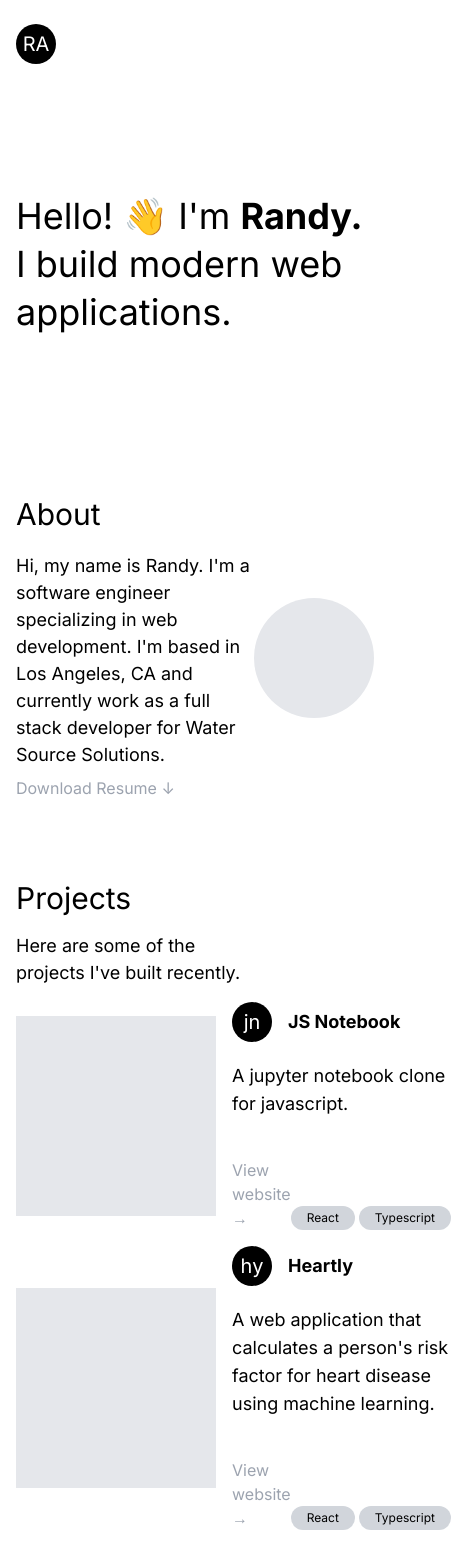
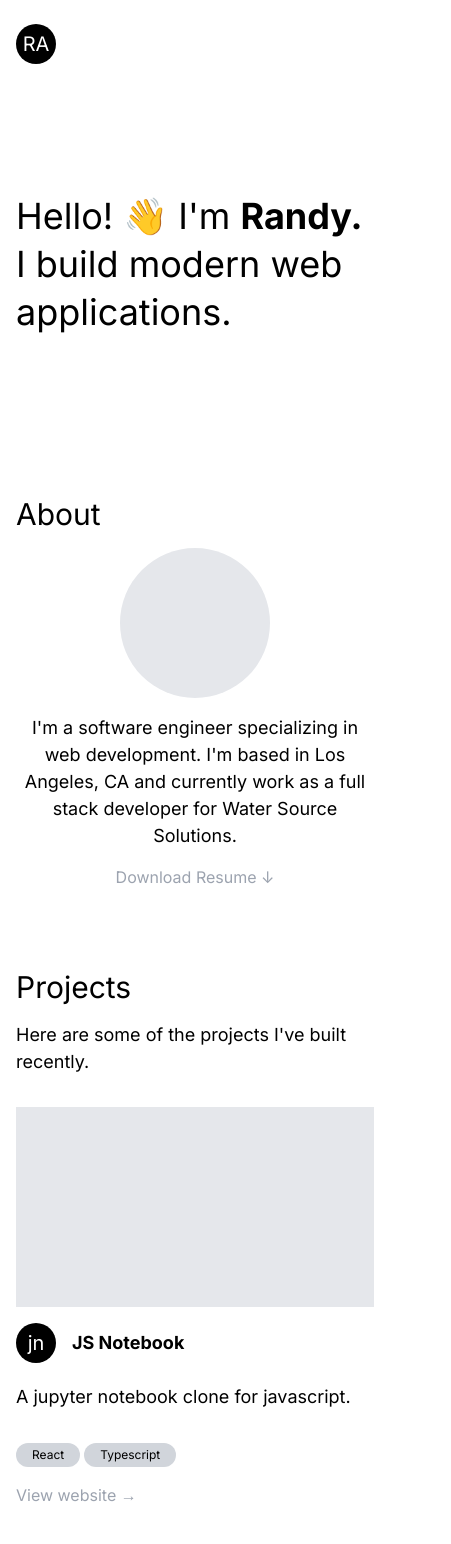
Before and after one commit to ranasun/randya.dev, a React (Vite) app: page / in a window 390 px wide. Shown: the top 1544 px of the page, 451 px wide, since content can reach past the window. Built offline with nearby package versions, Linux system fonts and the light colour scheme; some icons are missing.

Commit message:
Make responsive

```diff
--- a/src/App.tsx
+++ b/src/App.tsx
@@ -32,24 +32,26 @@ function App() {
 				{/* ABOUT */}
 				<section className="py-10">
 					<h2 className="text-3xl">About</h2>
-					<div className="flex justify-between items-center mt-4">
-						<div className="w-2/3">
-							<p className="text-grey-darkest text-lg leading-normal mt-1">
-								Hi, my name is Randy. I'm a software engineer
-								specializing in web development. I'm based in
-								Los Angeles, CA and currently work as a full
-								stack developer for Water Source Solutions.
+					<div className="flex flex-col-reverse gap-4 justify-between items-center mt-4 md:flex-row">
+						<div className="w-full text-center md:w-2/3 md:text-left ">
+							<p className="text-grey-darkest text-lg leading-normal">
+								I'm a software engineer specializing in web
+								development. I'm based in Los Angeles, CA and
+								currently work as a full stack developer for
+								Water Source Solutions.
 							</p>
+							<div className="mt-4">
+								<Anchor url="">Download Resume &darr;</Anchor>
+							</div>
 						</div>
-						<div className="h-[120px] w-[120px] bg-gray-200 rounded-full"></div>
+						<div className="h-[150px] w-[150px] md:h-[200px] md:w-[200px] bg-gray-200 rounded-full"></div>
 					</div>
-					<Anchor url="">Download Resume &darr;</Anchor>
 				</section>
 
 				{/* PROJECTS */}
 				<section className="py-10">
 					<h2 className="text-3xl">Projects</h2>
-					<p className="w-2/3 mt-4 text-grey-darkest text-lg leading-normal">
+					<p className="w-full md:w-2/3 mt-4 text-grey-darkest text-lg leading-normal">
 						Here are some of the projects I've built recently.
 					</p>
 					<Card>
@@ -120,8 +122,8 @@ function App() {
 
 				{/* FOOTER */}
 				<footer>
-					<div className="flex justify-between items-center">
-						<span className="text-xs">
+					<div className="flex justify-center flex-col-reverse md:flex-row md:justify-between items-center gap-4">
+						<span className="text-xs text-center">
 							This site was built from scratch using <u>React</u>,{' '}
 							<u>TaildwindCSS</u> & <u>Iconoir</u>.
 						</span>
--- a/src/Card.tsx
+++ b/src/Card.tsx
@@ -6,9 +6,9 @@ interface Props {
 
 export const Card: React.FC<Props> = ({ children }) => {
 	return (
-		<div className="w-full my-4 flex gap-4 items-center">
-			<div className="w-[200px] ">
-				<div className="h-[200px] w-[200px] bg-gray-200"></div>
+		<div className="w-full my-4 flex gap-4 items-center flex-col md:flex-row py-4">
+			<div className="w-full md:w-[200px]">
+				<div className="h-[200px] w-full md:w-[200px] bg-gray-200"></div>
 			</div>
 			<div className="w-full">{children}</div>
 		</div>
@@ -25,6 +25,8 @@ export const CardText: React.FC<Props> = ({ children }) => {
 
 export const CardFooter: React.FC<Props> = ({ children }) => {
 	return (
-		<div className="mt-8 flex items-end justify-between">{children}</div>
+		<div className="mt-8 flex gap-2 items-start flex-col-reverse justify-between md:flex-row md:items-end">
+			{children}
+		</div>
 	);
 };
```
